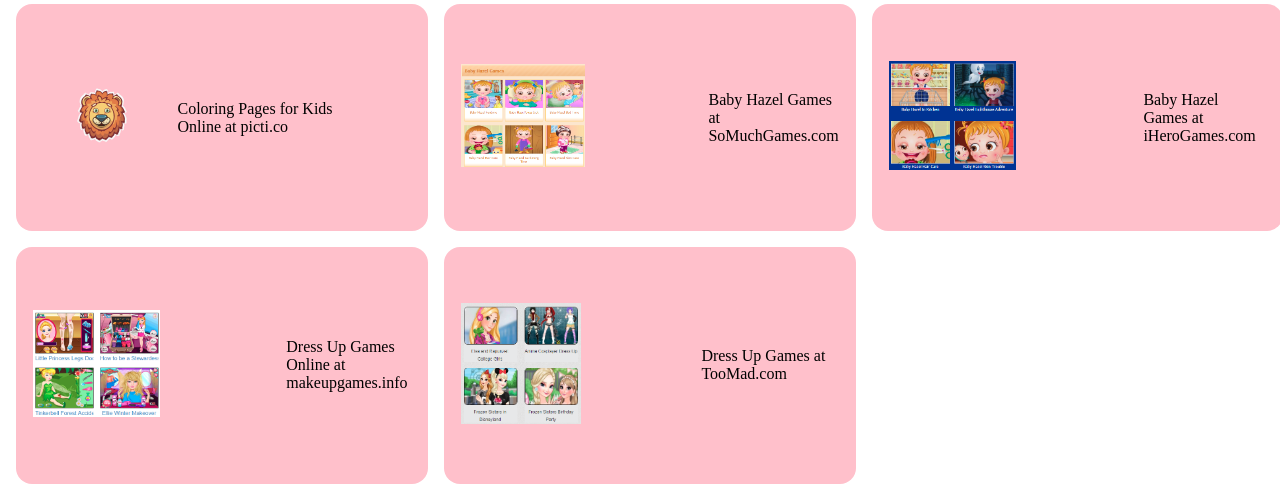
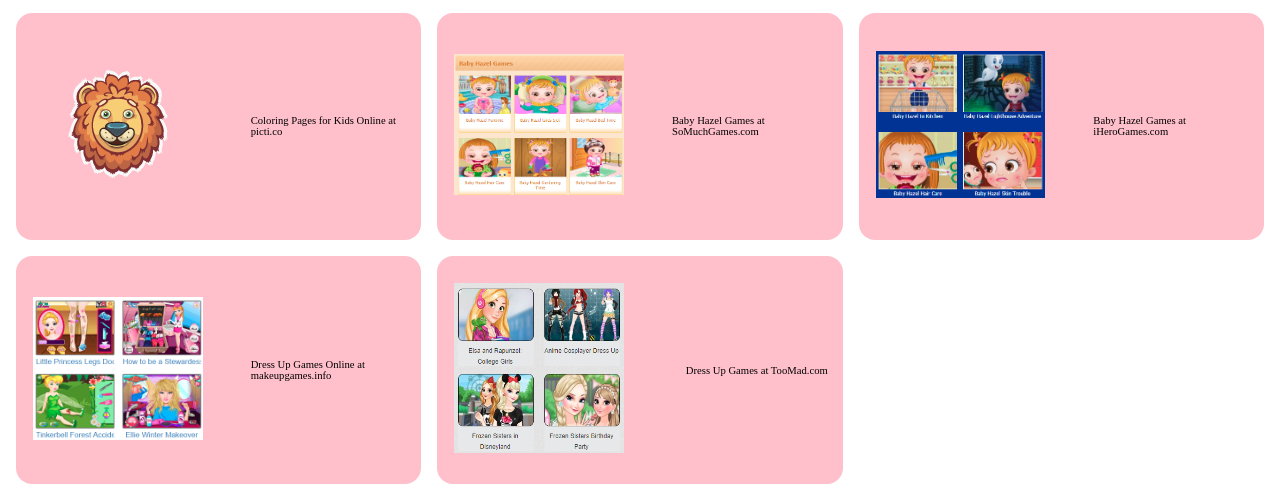
Before and after one commit to VAggrippino/KidsHome, a plain HTML site: page index.html in a window 1280 px wide. Shown: the part 300-800 px from the top of the page. Drawn offline with Linux system fonts and the light colour scheme.

Commit message:
Tweak CSS and implement fluid font sizes

```diff
--- a/css/style.css
+++ b/css/style.css
@@ -39,39 +39,51 @@
 }
 
 main {
-  margin: 1rem;
   height: calc(100vh - var(--header-height));
   display: grid;
-  grid-template-columns: repeat(3, 33%);
-  grid-template-rows: auto;
   grid-gap: 1rem;
-  align-items: center;
-  justify-items: center;
+  grid-template-columns: repeat(3, 1fr);
+  grid-template-rows: repeat(3, 1fr);
+  justify-items: stretch;
+  align-items: stretch;
+  padding: 1rem;
+  box-sizing: border-box;
 }
 
 figure {
-  width: 100%;
-  height: 100%;
-  padding: 1rem;
-  box-sizing: border-box;
+  margin: 0;
   border: 1px solid transparent;
   transition: all 0.5s;
   background-color: pink;
-  border-radius: 1em;
-  display: flex;
-  justify-content: center;
+  border-radius: 1rem;
+  display: grid;
+  grid-template-columns: 50% 50%;
+  grid-gap: 1rem;
+  justify-items: center;
   align-items: center;
 }
 
+figure a {
+  display: block;
+  padding: 1rem;
+  box-sizing: border-box;
+}
+
 figure img {
-  width: 50%;
-  height: 100%;
+  width: 100%;
   object-fit: contain;
-  flex: 1 1 50%;
 }
 
 figcaption {
-  flex: 0 1 50%;
+  padding: 1rem;
+  box-sizing: border-box;
+  font-size: calc(6px + 14 * ((100vw - 800px) / 1440));
+}
+
+@media screen and (min-width: 1440px) {
+  figcaption {
+    font-size: 20px;
+  }
 }
 
 figure:hover {
```
